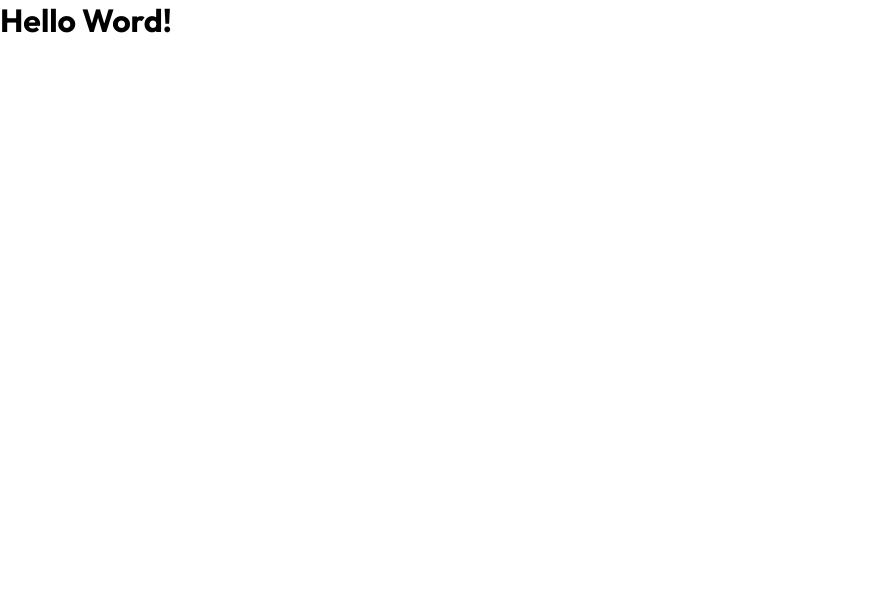
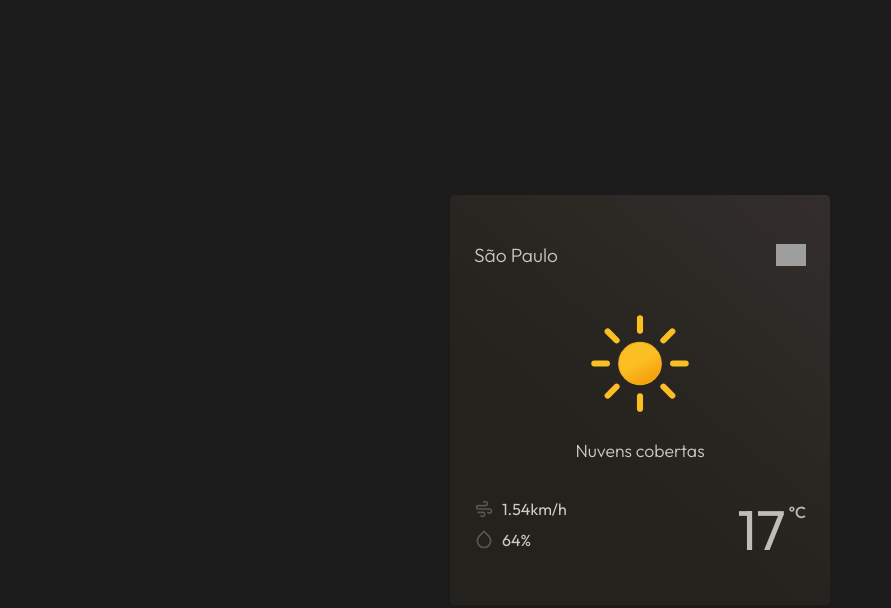
Before and after one commit to joaosouza7/weather-app, a React (Vite) app: page / in a window 1280 px wide. Shown: the top 608 px of the page, without its empty margins (0-891 px from the left). Built offline with nearby package versions, Linux system fonts and the light colour scheme; grey boxes are pictures that could not be loaded.

Commit message:
:sparkles: Weather info

```diff
--- a/src/App.tsx
+++ b/src/App.tsx
@@ -1,8 +1,15 @@
+import Card from "./components/Card";
+import Main from "./components/Main";
+import Weather from "./components/Weather";
 
 function App() {
   return (
     <div>
-      <h1>Hello Word!</h1>
+      <Main>
+        <Card>
+          <Weather/>
+        </Card>
+      </Main>
     </div>
   );
 }
--- a/src/components/Card/styles.css
+++ b/src/components/Card/styles.css
@@ -8,7 +8,6 @@
     background-repeat: no-repeat;
     background-size: cover;
 
-    filter: drop-shadow(0 4px 3px rgb(0 0 0 / 0.07)) drop-shadow(0 2px 2px rgb(0 0 0 / 0.06));
     border-radius: .3rem;
     transition: all;
 }
@@ -23,6 +22,7 @@
     align-items: center;
     justify-content: center;
 
-    background-color: rgba(18, 18, 18, 0.6);
+    background: rgb(36,34,28);
+    background: linear-gradient(40deg, rgba(36,34,28,1) 35%, rgba(51,46,44,1) 100%);
     color: var(--white-400);
 }
--- /dev/null
+++ b/src/components/Weather/index.tsx
@@ -0,0 +1,47 @@
+import { RiWindyLine, RiDropLine } from 'react-icons/ri';
+
+import weatherIcon from '../../assets/clear-day.svg';
+
+import './styles.css';
+
+function Weather() {
+    return (
+        <>
+            <div className="weather-content">
+                <div className="info-location">
+                    <p>São Paulo</p>
+                    <img src='https://www.countryflagicons.com/SHINY/64/BR.png' alt="" />
+                </div>
+
+                <div className="icon-area">
+                    <img src={weatherIcon} alt="" />
+                    <p>Nuvens cobertas</p>
+                </div>
+
+                <div className="info-weather">
+
+                    <div className="weather">
+                        <div className="single">
+                            <RiWindyLine size={20} />
+                            <span>1.54km/h</span>
+                        </div>
+
+                        <div className="single">
+                            <RiDropLine size={20} />
+                            <span>64%</span>
+                        </div>
+                    </div>
+
+                    <div className="temp">
+                        <strong>
+                            17
+                            <span className="deg">&deg;C</span>
+                        </strong>
+                    </div>
+                </div>
+            </div>
+        </>
+    );
+}
+
+export default Weather;
--- /dev/null
+++ b/src/components/Weather/styles.css
@@ -0,0 +1,87 @@
+.weather-content {
+    width: 100%;
+    display: flex;
+    flex-direction: column;
+    align-items: center;
+    justify-content: center;
+}
+
+.info-location {
+    width: 100%;
+    display: flex;
+    align-items: center;
+    justify-content: space-between;
+
+    margin-top: 2rem;
+    margin-bottom: 2rem;
+}
+
+.info-location p {
+    font-size: 1.2rem;
+    font-weight: 300;
+    margin-right: .4rem;
+    color: #c9c5bf;
+}
+
+.info-location > img {
+    width: 30px;
+    object-fit: cover;
+}
+
+.icon-area {
+    display: flex;
+    flex-direction: column;
+    align-items: center;
+    justify-content: center;
+
+    margin-bottom: 2rem;
+}
+
+.icon-area > img {
+    object-fit: cover;
+    margin-bottom: .7rem;
+}
+
+.icon-area > p {
+    font-size: 1.1rem;
+    font-weight: 300;
+    color: #cfcbc0;
+}
+
+.info-weather {
+    width: 100%;
+    display: flex;
+    align-items: center;
+    justify-content: space-between;
+    margin-bottom: 1.5rem;
+}
+
+.single {
+    display: flex;
+    align-items: center;
+    justify-content: flex-start;
+    margin-bottom: .7rem;
+}
+
+.single > svg {
+    color: #585550;
+}
+
+.single > span {
+    margin-left: .5rem;
+    color: #cfcbc0;
+}
+
+.temp > strong {
+    font-size: 3.5rem;
+    font-weight: 400;
+    color: #C0BDB8;
+}
+
+.temp .deg {
+    font-size: 1rem;
+    font-weight: 500;
+    padding-left: .2rem;
+    position: relative;
+    top: -32px;
+}
```
Also changed, not shown: src/assets/clear-day.svg (added).
